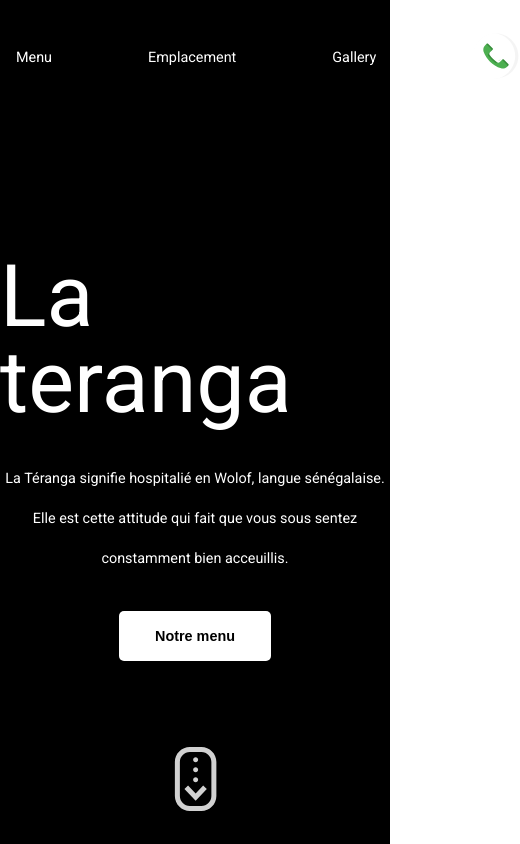
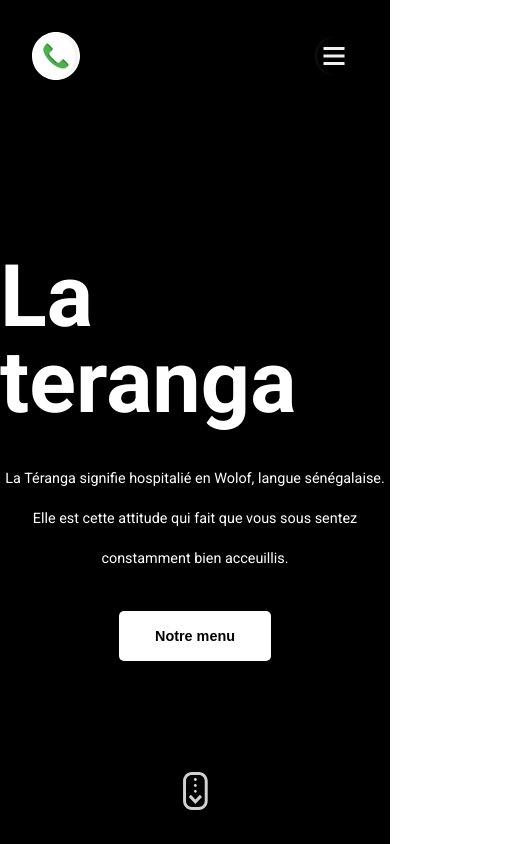
Before and after one commit to fmarc39/teranga, a plain HTML site: page index.html in a window 390 px wide. Shown: the top 844 px of the page, 520 px wide, since content can reach past the window. Drawn offline with Linux system fonts and the light colour scheme; files whose address does not match are found by name.

Commit message:
mise en place de la navbar responsive

```diff
--- a/css/style.scss
+++ b/css/style.scss
@@ -45,6 +45,7 @@ body {
     align-items: center;
     font-size: $medFont;
     padding: 2rem;
+    overflow: hidden;
     li {
 
         margin-right: 6rem;
@@ -80,6 +81,7 @@ body {
 .menu {
 
     display: none;
+
 }
 
 .header-content {
@@ -98,6 +100,7 @@ body {
 
     font-size: 9em;
     margin-bottom: 2rem;
+    font-weight: bold;
 }
 
 .header-p {
@@ -131,8 +134,8 @@ body {
 
     text-shadow: 3px 3px 5px black;
     position: absolute;
-    bottom: 2rem;
-    height: 4rem;
+    bottom: 2em;
+    height: 4em;
     width: auto;
     transition-duration: 0.3s;
     animation-name: blink;
@@ -181,6 +184,15 @@ body {
     border-radius: 5px;
   }
 
+
+// Menu
+
+.menu-pdf {
+
+    height: 100vh;
+    background-color: black;
+}
+
 // annimation
 
 @keyframes blink {
@@ -216,6 +228,24 @@ body {
 
         font-size: 0.7em;
     }
+
+    .nav__elts {
+
+        display: flex;
+        justify-content: space-between;
+    }
+
+    .elts {
+        display: none;
+
+    }
+
+    #menu-nav {
+
+        display: initial;
+    }
+
+
 }
 
 @media (max-width: 800px) {
--- a/index.html
+++ b/index.html
@@ -15,12 +15,12 @@
     <header class='header'>
         <nav class='header-nav'>
             <ul class='nav__elts'>
-                <li>Contact</li>
-                <li>Menu</li>
-                <li>Emplacement</li>
-                <li>Gallery</li>
+                <li class='elts'>Contact</li>
+                <li class='elts'>Menu</li>
+                <li class="elts">Emplacement</li>
+                <li class='elts'>Gallery</li>
                 <li id='phone'><img src="./assets/icons/phone-call.svg" alt="" class="nav_elts phone"></li>
-                <li><img src="./assets/icons/menu.svg" alt="" class='nav_elts menu'></li>
+                <li><img src="./assets/icons/menu.svg" alt="" class='nav_elts menu' id="menu-nav"></li>
             </ul>
         </nav>
 
@@ -41,7 +41,7 @@
 
     <main>
 
-        <div class="galery">
+        <picture class="galery">
 
 
             <div class="column">
@@ -76,14 +76,8 @@
                 <img src="./assets/img/terrine_grand_mere.jpg" alt="">
             </div>
 
-        </div>
+        </picture>
     </main>
-
-    <object data="./assets/menu/menu_juin.pdf" type="application/pdf" width="100%" height="100%">
-        <p>Alternative text - include a link <a href="">to the PDF!</a></p>
-      </object>
-
-
 
     <script src="./js/index.js"></script>
 </body>
```
Also changed, not shown: css/style.css, 1 other file.
